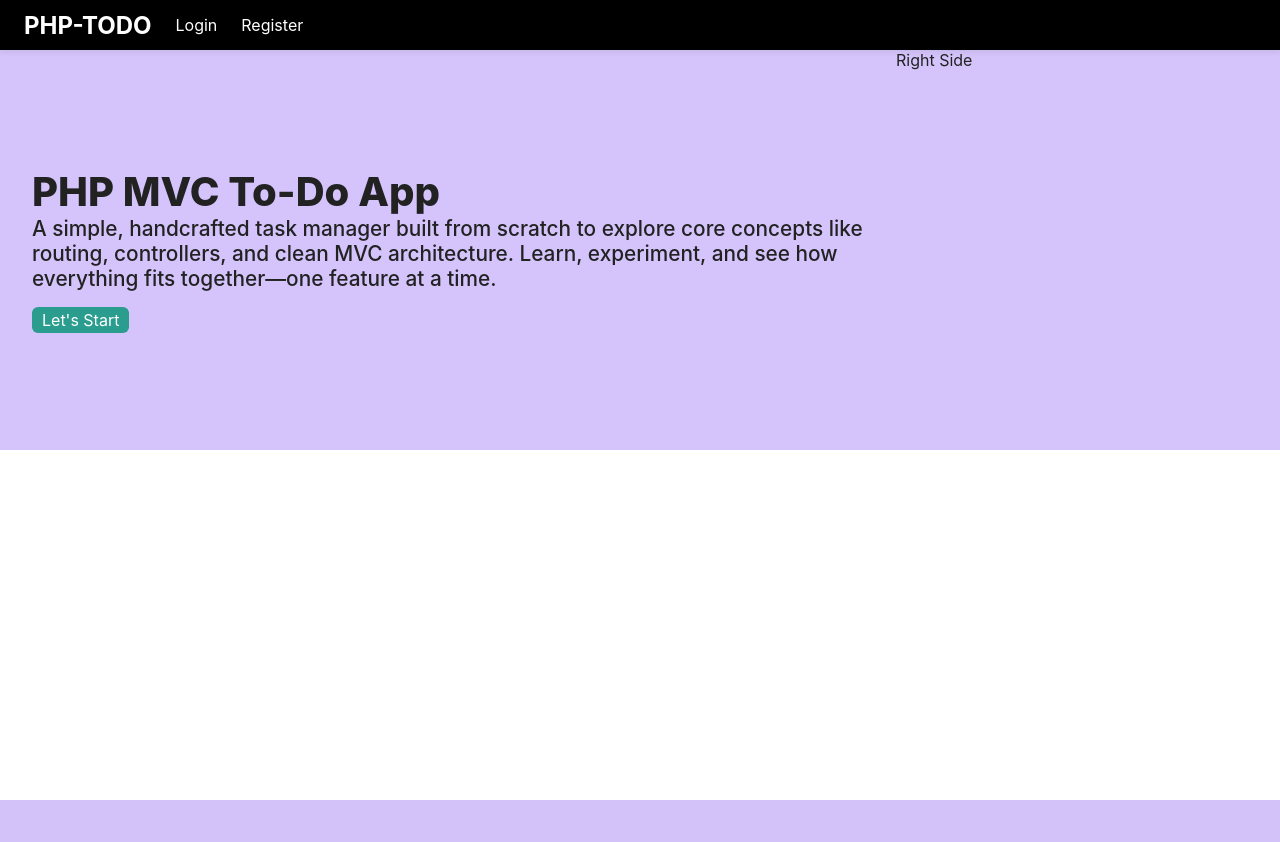
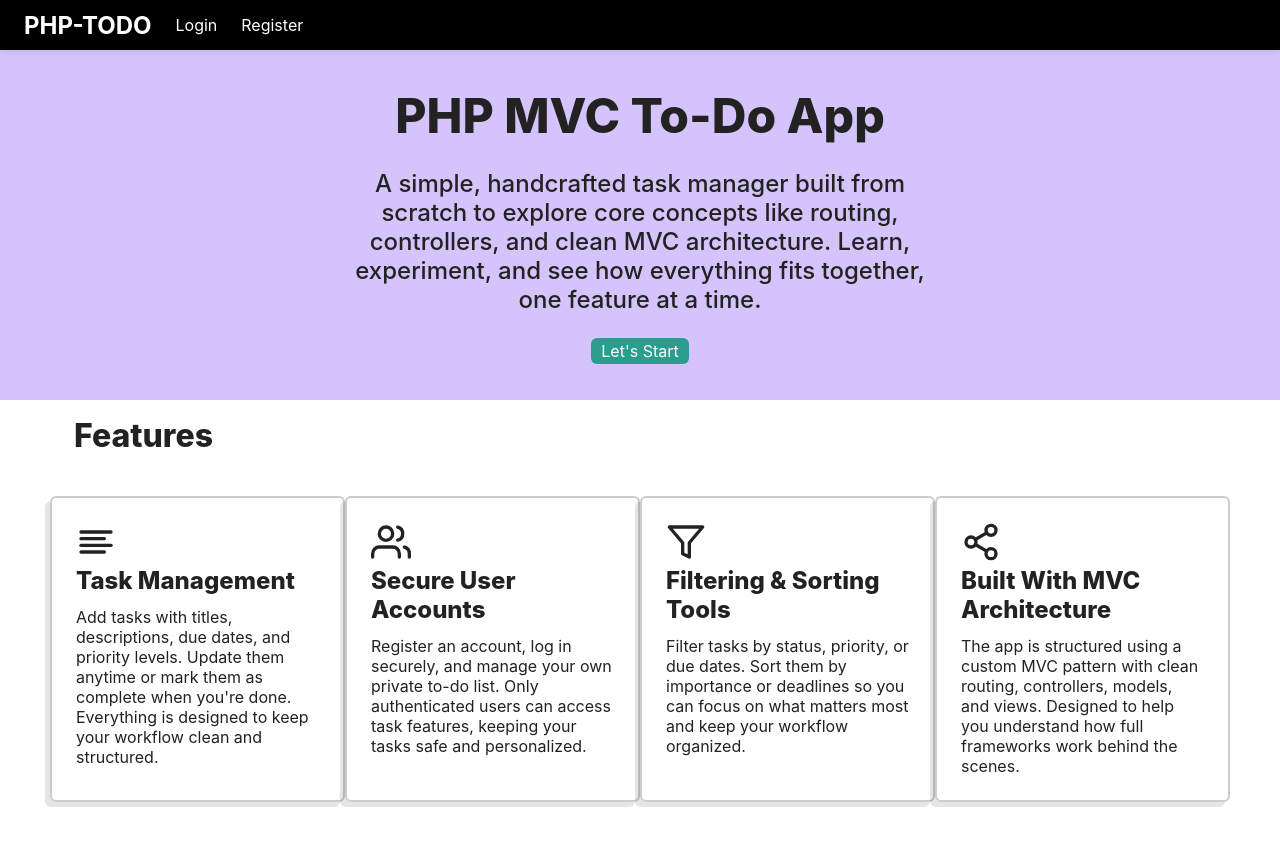
Before and after one commit to mkhikhwan/php-mvc-todo, a PHP site: page / in a window 1280 px wide. Before the commit the page ends 800 px from the top, so only its background shows below. Run offline with PHP 8.4, Linux system fonts and the light colour scheme.

Commit message:
fix: add features section to landing page

```diff
--- a/app/views/home/landingPage.php
+++ b/app/views/home/landingPage.php
@@ -6,19 +6,71 @@
             <h1>PHP MVC To-Do App</h1>
             <h3>
                 A simple, handcrafted task manager built from scratch to explore core concepts like routing, controllers, and clean MVC architecture.
-                Learn, experiment, and see how everything fits together—one feature at a time.
+                Learn, experiment, and see how everything fits together, one feature at a time.
             </h3>
             <a href="/tasks" class="btn btn-primary">Let's Start</a>
         </div>
     </div>
 
     <!-- Right Side -->
-    <div class="hero-right-side">
-        Right Side
-    </div>
+    <!-- <div class="hero-right-side">
+
+    </div> -->
 </div>
 
 <div class="features-section">
+    <h1>Features</h1>
+    <div class="feature-card-container">
+        <div class="feature-card">
+            <!-- Icon -->
+            <div class="feature-card-icon">
+                <i data-feather="align-left"></i>
+            </div>
+            <p class="feature-card-title">Task Management</p>
+            <p class="feature-card-desc">Add tasks with titles, descriptions, due dates, and priority levels.
+                Update them anytime or mark them as complete when you're done.
+                Everything is designed to keep your workflow clean and structured.</p>
+        </div>
 
+        <div class="feature-card">
+            <!-- Icon -->
+            <div class="feature-card-icon">
+                <i data-feather="users"></i>
+            </div>
+            <p class="feature-card-title">Secure User Accounts</p>
+            <p class="feature-card-desc">
+                Register an account, log in securely, and manage your own private to-do list.
+                Only authenticated users can access task features, keeping your tasks safe
+                and personalized.
+            </p>
+        </div>
+
+        <div class="feature-card">
+            <!-- Icon -->
+            <div class="feature-card-icon">
+                <i data-feather="filter"></i>
+            </div>
+            <p class="feature-card-title">Filtering & Sorting Tools</p>
+            <p class="feature-card-desc">
+                Filter tasks by status, priority, or due dates. Sort them by importance or
+                deadlines so you can focus on what matters most and keep your workflow
+                organized.
+            </p>
+        </div>
+
+        <div class="feature-card">
+            <!-- Icon -->
+            <div class="feature-card-icon">
+                <i data-feather="share-2"></i>
+            </div>
+            <p class="feature-card-title">Built With MVC Architecture</p>
+            <p class="feature-card-desc">
+                The app is structured using a custom MVC pattern with clean routing,
+                controllers, models, and views. Designed to help you understand how full
+                frameworks work behind the scenes.
+            </p>
+        </div>
+
+    </div>
 </div>
 <!-- Explain the Features -->
--- a/app/views/layouts/main.php
+++ b/app/views/layouts/main.php
@@ -3,6 +3,7 @@
     <head>
         <title>PHP Todo</title>
         <meta charset="utf-8">
+        <meta name="viewport" content="width=device-width, initial-scale=1">
         <link rel="stylesheet" href="/public/css/style.css">
 
     </head>
@@ -35,6 +36,7 @@
             ?>
         </main>
 
-         <script src="/public/js/script.js"></script>
+        <script src="https://unpkg.com/feather-icons"></script>
+        <script src="/public/js/script.js"></script>
     </body>
 </html>
--- a/public/css/style.css
+++ b/public/css/style.css
@@ -52,7 +52,7 @@ img {
 }
 
 .content {
-    padding: 60px 50px 0px 50px;
+    padding: 60px 50px 40px 50px;
 }
 
 .logo{
@@ -63,36 +63,70 @@ img {
 .hero-banner{
     margin: -10px -50px -0px -50px;
     display: flex;
-    min-height: 400px;
+    min-height: 350px;
     background-color: #D4C4FB;
     justify-content: left;
 }
-
 .hero-left-side{
+    width: 100%;
     height: auto;
     flex: 1;
     padding: 2rem;
     display: flex;
+    justify-content: center;
 }
 .hero-left-side-content{
-    width: 100%;
+    width: 50%;
     margin: auto 0px;
     align-items: center;
+    justify-content: center;
+    text-align: center;
 }
 .hero-left-side h1{
-    font-size: 2.5rem;
+    font-size: 3rem;
     font-weight: 800;
+    margin-bottom: 24px;
 }
 .hero-left-side h3{
     font-weight: 450;
-    font-size: 1.3rem;
-    margin-bottom: 1rem;
+    font-size: 1.5rem;
+    margin-bottom: 1.5rem;
 }
-.hero-right-side{
-    min-width: 30%;
-    width: auto;
-    height: auto;
+
+.features-section h1{
+    vertical-align:
+    text-align: center;
+    margin: 24px;
+    font-size: 2rem;
+    font-weight: 800;
+    line-height: 1.5rem;
+    min-height: calc(1.5rem * 2);
 }
+.feature-card-container{
+    display: flex;
+    justify-content: space-evenly;
+}
+.feature-card{
+    border: 2px solid #cccccc;
+    border-radius: 6px;
+    box-shadow: -5px 5px 0px 0px rgba(0, 0, 0, 0.1);
+    width: 350px;
+    min-height: 240px;
+    padding: 24px;
+}
+.feature-card-icon{
+    margin-bottom: 12px 0px;
+}
+.feature-card-icon svg{
+    width: 40px;
+    height: 40px;
+}
+.feature-card-title{
+    font-weight: 800;
+    font-size: 1.5rem;
+    margin-bottom: 12px;
+}
+
 /* Layout Styling */
 .header-area{
     margin: 4px 0px;
--- a/public/js/script.js
+++ b/public/js/script.js
@@ -1,4 +1,6 @@
 document.addEventListener('DOMContentLoaded', ()=>{
+    feather.replace();
+
     const flashMessage = document.querySelector(".flash");
     if(flashMessage){
         // If there is flash message, auto close it after a few seconds.
```
